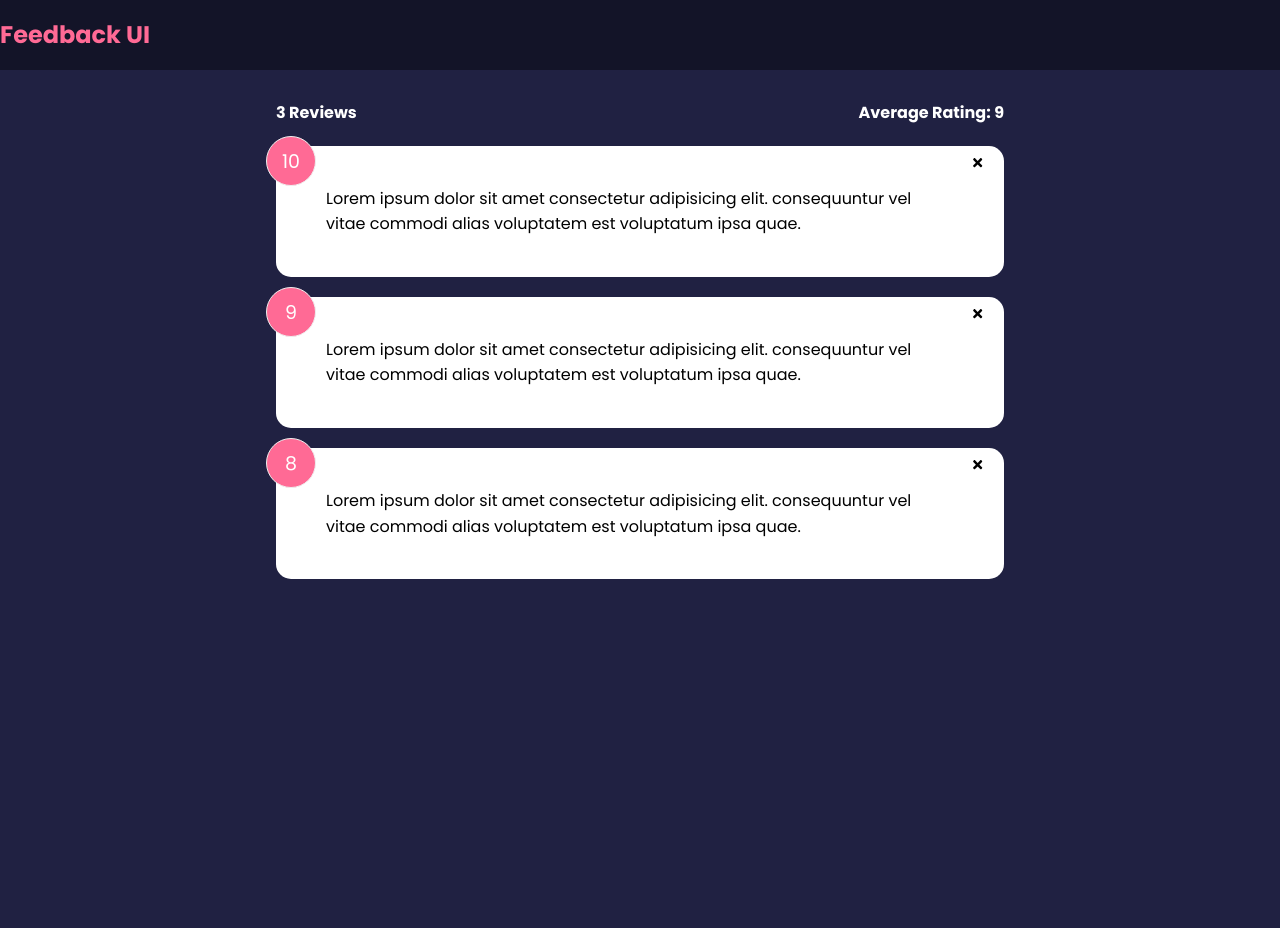
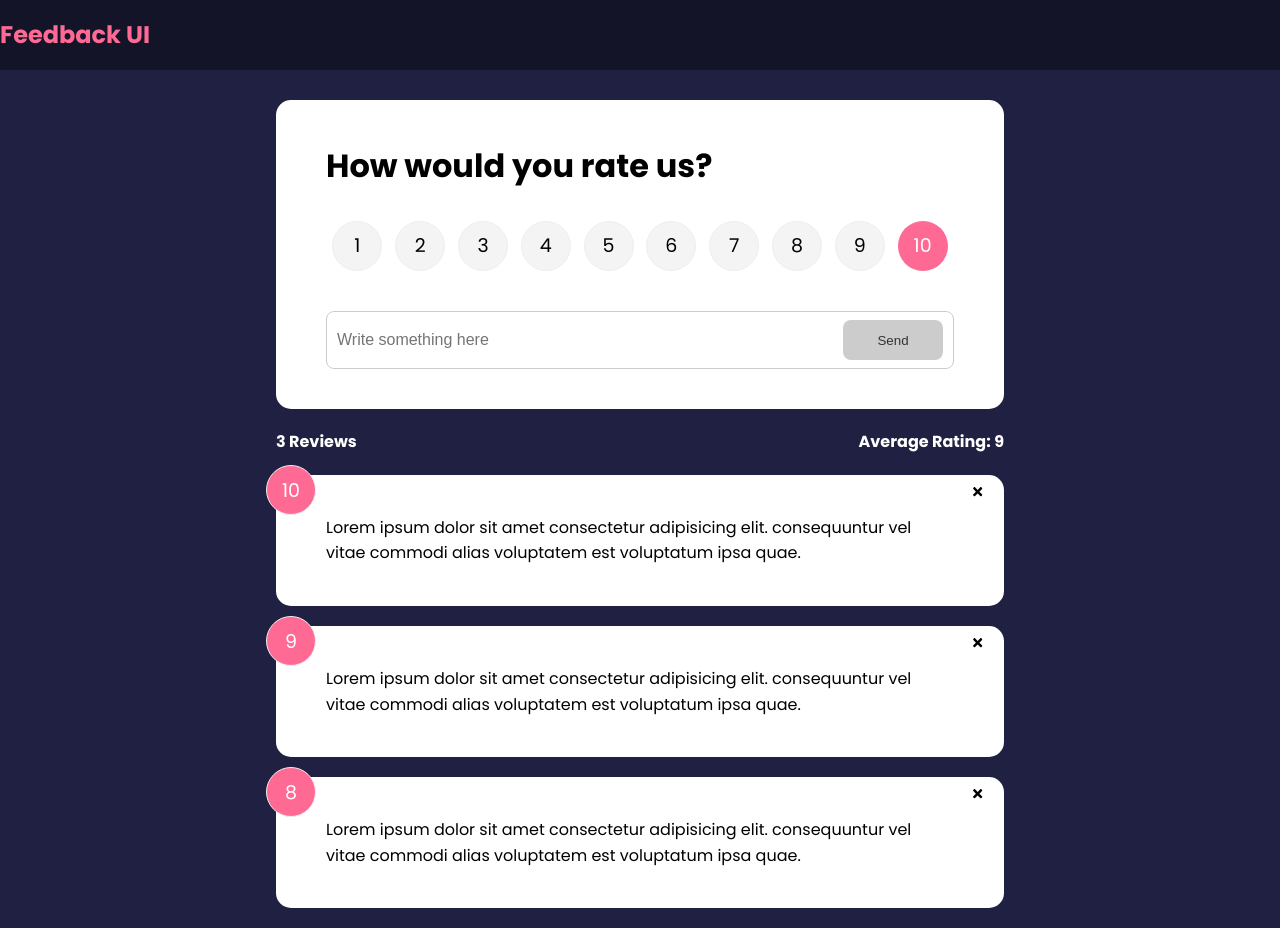
Before and after one commit to yunusdermawan/various-app, a React (Create React App) app in the folder feedback-app/: page / in a window 1280 px wide. Before the commit the page ends 800 px from the top, so only its background shows below. Built offline with nearby package versions, Linux system fonts and the light colour scheme.

Commit message:
4th commit

```diff
--- a/feedback-app/src/App.js
+++ b/feedback-app/src/App.js
@@ -3,6 +3,7 @@
 import FeedbackList from "./components/FeedbackList"
 import FeedbackData from "./data/FeedbackData"
 import FeedbackStats from "./components/FeedbackStats"
+import FeedbackForm from "./components/FeedbackForm"
 
 
 function App() {
@@ -17,6 +18,7 @@
         <>
             <Header />
             <div className="container">
+                <FeedbackForm />
                 <FeedbackStats feedback={feedback} />
                 <FeedbackList feedback={feedback}
                 handleDelete={deleteFeedback} />
--- /dev/null
+++ b/feedback-app/src/components/FeedbackForm.jsx
@@ -0,0 +1,49 @@
+import React from 'react'
+import { useState } from 'react'
+import RatingSelect from './RatingSelect'
+import Card from './shared/Card'
+import Button from './shared/Button'
+
+function FeedbackForm() {
+  const [text, setText] = useState('')
+  const [rating, setRating] = useState(10)
+  const [btnDisabled, setBtnDisabled] = useState(true)
+  const [message, setMessage] = useState('')
+
+  const handleTextChange = (e) => {
+    if(text == '') {
+        setBtnDisabled(true)
+        setMessage(null)
+    } else if(text !== '' && text.trim().length <= 10) {
+        setMessage("Text must be at least 10 characters")
+        setBtnDisabled(true)
+    } else {
+        setMessage(null)
+        setBtnDisabled(false)
+    }
+
+    setText(e.target.value)
+  }
+
+    return (
+    <Card>
+        <form>
+            <h1>How would you rate us?</h1>
+            <RatingSelect select={(rating) => setRating(rating)}/>
+            <div className="input-group">
+                <input
+                onChange={handleTextChange}
+                type="text"
+                placeholder='Write something here'
+                value={text}
+                />
+                <Button type="submit" isDisabled={btnDisabled}>Send</Button>
+            </div>
+
+            {message && <div className='message'>{message}</div> }
+        </form>
+    </Card>
+  )
+}
+
+export default FeedbackForm
--- /dev/null
+++ b/feedback-app/src/components/RatingSelect.jsx
@@ -0,0 +1,31 @@
+import React from 'react'
+import { useState } from 'react'
+
+function RatingSelect({select}) {
+    const [selected, setSelected] = useState(10)
+
+    const handleChange = (e) => {
+        setSelected(+e.currentTarget.value)
+        select(+e.currentTarget.value)
+    }
+
+  return (
+    <ul className='rating'>
+      {Array.from({ length: 10 }, (_, i) => (
+        <li key={`rating-${i + 1}`}>
+          <input
+            type='radio'
+            id={`num${i + 1}`}
+            name='rating'
+            value={i + 1}
+            onChange={handleChange}
+            checked={selected === i + 1}
+          />
+          <label htmlFor={`num${i + 1}`}>{i + 1}</label>
+        </li>
+      ))}
+    </ul>
+  )
+}
+
+export default RatingSelect
--- /dev/null
+++ b/feedback-app/src/components/shared/Button.jsx
@@ -0,0 +1,25 @@
+import React from 'react'
+import PropTypes from 'prop-types'
+
+function Button({children, version, type, isDisabled}) {
+  return (
+    <button type={type} disabled={isDisabled} className={`btn btn-${version}`}>
+        {children}
+    </button>
+  )
+}
+
+Button.defaultProps = {
+    version: 'primary',
+    type: 'button',
+    isDisabled: false,
+}
+
+Button.propTypes = {
+    children: PropTypes.node.isRequired,
+    version: PropTypes.string,
+    type: PropTypes.string,
+    isDisabled: PropTypes.bool,
+}
+
+export default Button
```
